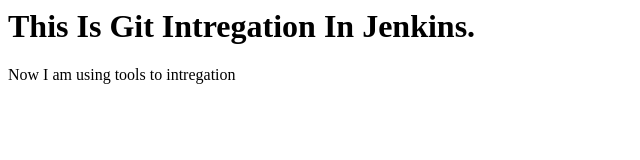
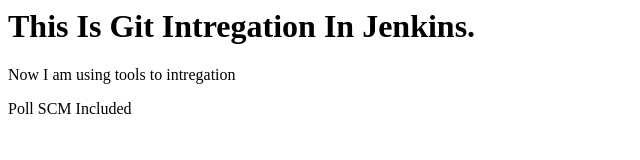
Before and after one commit to souravdalakoti/jenkins_demo, a plain HTML site: page index.html in a window 1280 px wide. Shown: the whole page, without its empty margins (0-640 px from the left). Drawn offline with Linux system fonts and the light colour scheme.

Commit message:
Update index.html

```diff
--- a/index.html
+++ b/index.html
@@ -1,4 +1,5 @@
 <html>
   <body><h1>This Is Git Intregation In Jenkins.</h1></body>
   <body><p> Now I am using tools to intregation</p></body>
+  <body><p>Poll SCM Included</p></body>
 </html>
```
